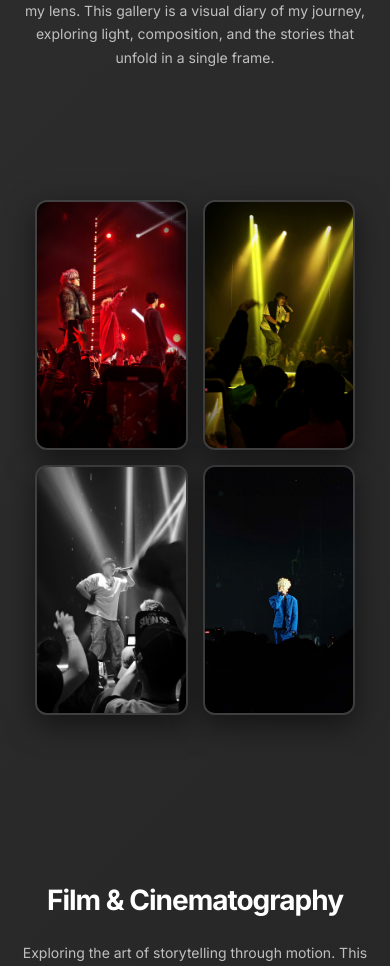
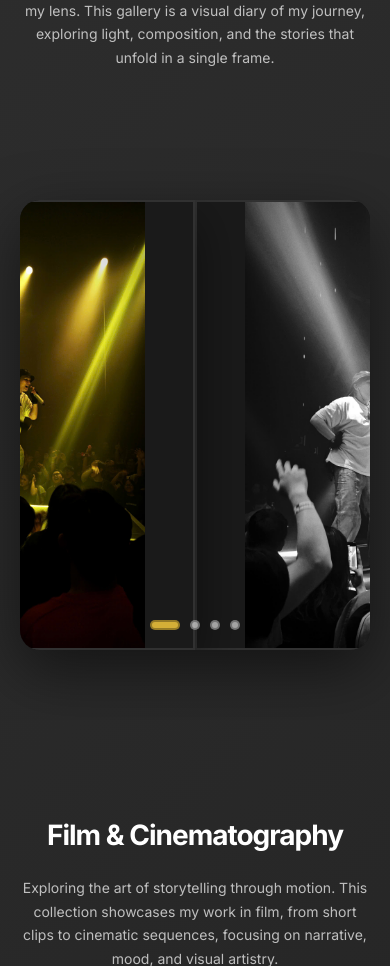
Before and after one commit to NguyenMinh993/portfolio, a Django app: page /photography/ in a window 390 px wide. Shown: the part 181-1147 px from the top of the page. Run offline with Django 5.2, Linux system fonts and the light colour scheme.

Commit message:
Fix Film showcase carousel to match Moments in Time with object-fit contain

```diff
--- a/portfolio/templates/portfolio/photography.html
+++ b/portfolio/templates/portfolio/photography.html
@@ -233,6 +233,11 @@
 
         .img-4, .img-5 {
             display: none;
+        }
+
+        /* Ensure all showcase images use contain on mobile */
+        .showcase-image {
+            background: #1a1a1a;
         }
 
         .showcase-dots {
@@ -499,33 +504,37 @@
                 height: 100%;
             }
 
-            /* Mobile - Grid Display (Show All Images) */
+            /* Mobile Carousel */
             .photo-showcase {
                 position: relative;
                 width: 100%;
-                height: auto;
+                height: 450px;
                 margin: 30px 0;
+                overflow: hidden;
+                border-radius: 20px;
+                box-shadow: 0 20px 60px rgba(0, 0, 0, 0.5);
                 animation: none;
+                background: #1a1a1a;
             }
 
             .showcase-container {
-                display: grid;
-                grid-template-columns: repeat(2, 1fr);
-                gap: 15px;
+                display: flex;
                 width: 100%;
-                padding: 0 15px;
+                height: 100%;
+                transition: transform 0.5s ease-in-out;
             }
 
             .showcase-image {
+                min-width: 100%;
                 width: 100%;
-                height: 250px;
-                object-fit: cover;
+                height: 100%;
+                flex-shrink: 0;
+                object-fit: contain;
+                object-position: center;
                 transform: none !important;
                 animation: none !important;
-                border-radius: 12px;
+                border-radius: 0;
                 display: block;
-                box-shadow: 0 10px 30px rgba(0, 0, 0, 0.5);
-                border: 2px solid rgba(255, 255, 255, 0.1);
             }
 
             .img-1, .img-2, .img-3, .img-4, .img-5 {
@@ -534,35 +543,63 @@
             }
 
             .showcase-dots {
-                display: none;
+                display: flex;
+                position: absolute;
+                bottom: 20px;
+                left: 50%;
+                transform: translateX(-50%);
+                gap: 10px;
+                z-index: 100;
             }
 
-            /* Film Showcase Mobile - Grid with Film Frame */
-            .film-showcase .showcase-container {
-                gap: 20px;
+            .dot {
+                width: 10px;
+                height: 10px;
+                border-radius: 50%;
+                background: rgba(255, 255, 255, 0.6);
+                cursor: pointer;
+                transition: all 0.3s;
+                border: 2px solid rgba(0, 0, 0, 0.3);
             }
 
+            .dot.active {
+                width: 30px;
+                border-radius: 5px;
+                background: #d4af37;
+            }
+
+            /* Film Showcase Mobile */
+            .film-showcase {
+                border: 8px solid #333;
+                box-shadow: 0 0 0 3px #d4af37, 0 20px 60px rgba(0, 0, 0, 0.7);
+                border-radius: 8px;
+            }
+
+            .film-showcase::before,
+            .film-showcase::after {
+                content: '';
+                position: absolute;
+                left: -8px;
+                right: -8px;
+                height: 15px;
+                background: repeating-linear-gradient(90deg, #333 0, #333 10px, transparent 10px, transparent 20px);
+                z-index: 10;
+                pointer-events: none;
+            }
+
+            .film-showcase::before { top: -15px; }
+            .film-showcase::after { bottom: -15px; }
+
+            /* Override film showcase image styles for mobile carousel */
             .film-showcase .showcase-image {
-                border: 4px solid #333;
-                box-shadow: 0 0 0 2px #d4af37, 0 10px 30px rgba(0, 0, 0, 0.5);
-                border-radius: 8px;
-                position: relative;
+                border: none !important;
+                box-shadow: none !important;
             }
 
             .film-showcase .showcase-image::before,
             .film-showcase .showcase-image::after {
-                content: '';
-                position: absolute;
-                left: -4px;
-                right: -4px;
-                height: 8px;
-                background: repeating-linear-gradient(90deg, #333 0, #333 6px, transparent 6px, transparent 12px);
-                z-index: 1;
-                pointer-events: none;
+                display: none !important;
             }
-
-            .film-showcase .showcase-image::before { top: -8px; }
-            .film-showcase .showcase-image::after { bottom: -8px; }
 
             .contact-container { padding: 25px 15px; }
             .form-group input, .form-group textarea { font-size: 14px; padding: 12px; }
@@ -809,7 +846,81 @@
         setupSeeMore('gallery-grid', 'gallery-see-more');
         setupSeeMore('bw-grid', 'bw-see-more');
 
+        // Mobile Carousel
+        function initCarousel(showcaseId) {
+            if (window.innerWidth > 768) return;
 
+            const showcase = document.getElementById(showcaseId);
+            if (!showcase) return;
+
+            const container = showcase.querySelector('.showcase-container');
+            const dots = showcase.querySelectorAll('.dot');
+            const images = showcase.querySelectorAll('.showcase-image');
+            let currentIndex = 0;
+            let autoPlayInterval;
+
+            function goToSlide(index) {
+                currentIndex = index;
+                container.style.transform = `translateX(-${currentIndex * 100}%)`;
+                dots.forEach((dot, i) => {
+                    dot.classList.toggle('active', i === currentIndex);
+                });
+            }
+
+            function nextSlide() {
+                currentIndex = (currentIndex + 1) % images.length;
+                goToSlide(currentIndex);
+            }
+
+            function startAutoPlay() {
+                autoPlayInterval = setInterval(nextSlide, 4000);
+            }
+
+            function stopAutoPlay() {
+                clearInterval(autoPlayInterval);
+            }
+
+            // Dot navigation
+            dots.forEach((dot, index) => {
+                dot.addEventListener('click', () => {
+                    stopAutoPlay();
+                    goToSlide(index);
+                    startAutoPlay();
+                });
+            });
+
+            // Touch swipe
+            let touchStartX = 0;
+            let touchEndX = 0;
+
+            container.addEventListener('touchstart', (e) => {
+                touchStartX = e.changedTouches[0].screenX;
+                stopAutoPlay();
+            });
+
+            container.addEventListener('touchend', (e) => {
+                touchEndX = e.changedTouches[0].screenX;
+                const diff = touchStartX - touchEndX;
+
+                if (Math.abs(diff) > 50) {
+                    if (diff > 0) {
+                        currentIndex = (currentIndex + 1) % images.length;
+                    } else {
+                        currentIndex = (currentIndex - 1 + images.length) % images.length;
+                    }
+                    goToSlide(currentIndex);
+                }
+                startAutoPlay();
+            });
+
+            startAutoPlay();
+        }
+
+        // Init both carousels on mobile
+        if (window.innerWidth <= 768) {
+            initCarousel('photo-showcase');
+            initCarousel('film-showcase');
+        }
 
         // Mobile Menu Toggle
         const menuToggle = document.getElementById('menu-toggle');
```
